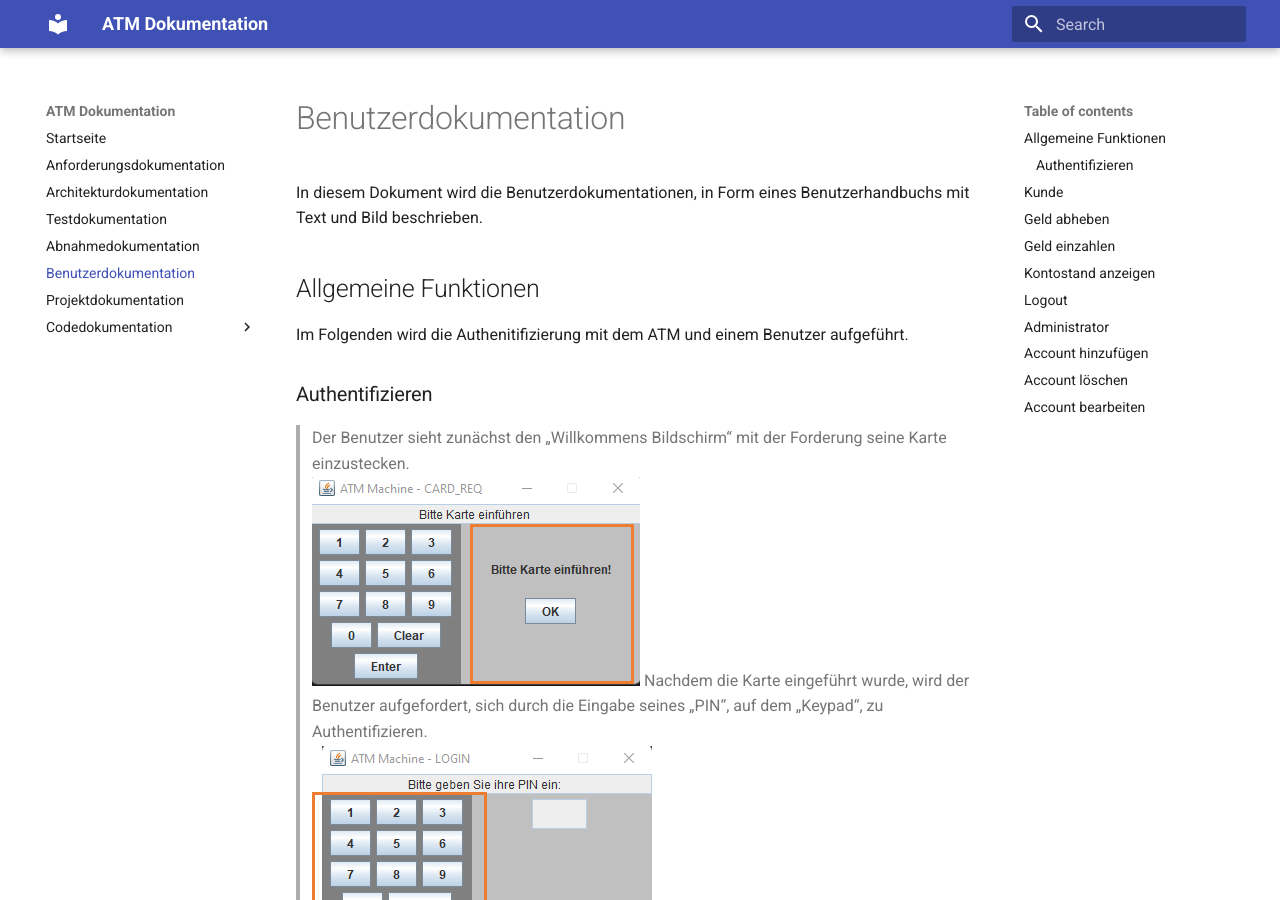
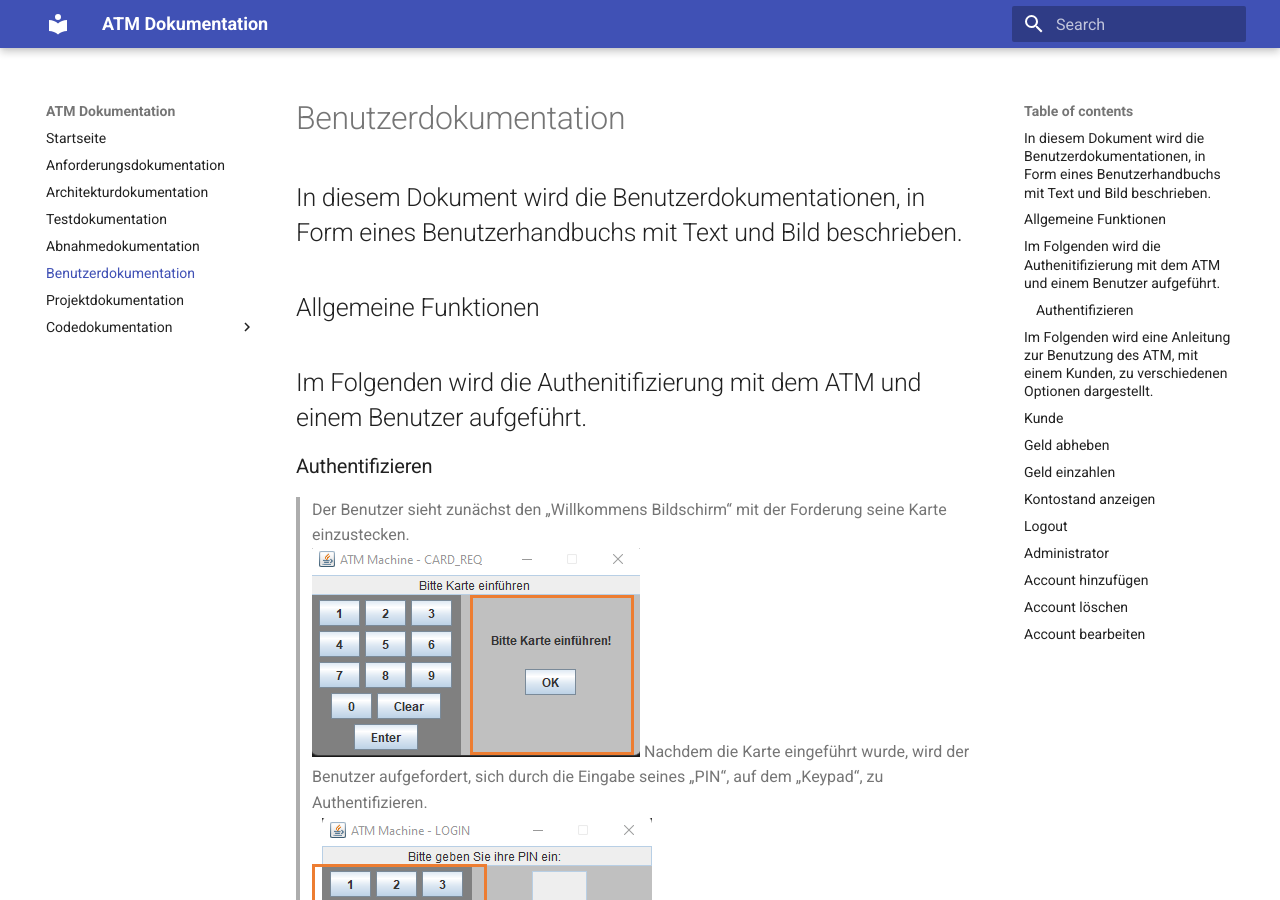
Before and after one commit to Halfpipe-SD/ATM, an MkDocs documentation site: the page built from docs/docs/user-docs.md, in a window 1280 px wide and 900 px high. Built offline with MkDocs 1.6.1 and Material for MkDocs 9.7.7, drawn with Linux system fonts in a browser that asks for light colours.

Commit message:
#5 changed headers

```diff
--- a/docs/docs/user-docs.md
+++ b/docs/docs/user-docs.md
@@ -1,8 +1,8 @@
 # Benutzerdokumentation
-In diesem Dokument wird die Benutzerdokumentationen, in Form eines Benutzerhandbuchs mit Text und Bild beschrieben.
+## In diesem Dokument wird die Benutzerdokumentationen, in Form eines Benutzerhandbuchs mit Text und Bild beschrieben.
 ## Allgemeine Funktionen
 
-Im Folgenden wird die Authenitifizierung mit dem ATM und einem Benutzer aufgeführt.
+## Im Folgenden wird die Authenitifizierung mit dem ATM und einem Benutzer aufgeführt.
 ### Authentifizieren
 >Der Benutzer sieht zunächst den „Willkommens Bildschirm“ mit der Forderung seine Karte einzustecken.<br>
 >![udoc](images/BenutzerDoku/bh-Auth1.png)
@@ -19,7 +19,8 @@ Admin-Ansicht (Admin-Menü)<br>
 
 
 
-Im Folgenden wird eine Anleitung zur Benutzung des ATM, mit einem Kunden, zu verschiedenen Optionen dargestellt.
+## Im Folgenden wird eine Anleitung zur Benutzung des ATM, mit einem Kunden, zu verschiedenen Optionen dargestellt.
+
 ## Kunde
 ## Geld abheben
 
```
